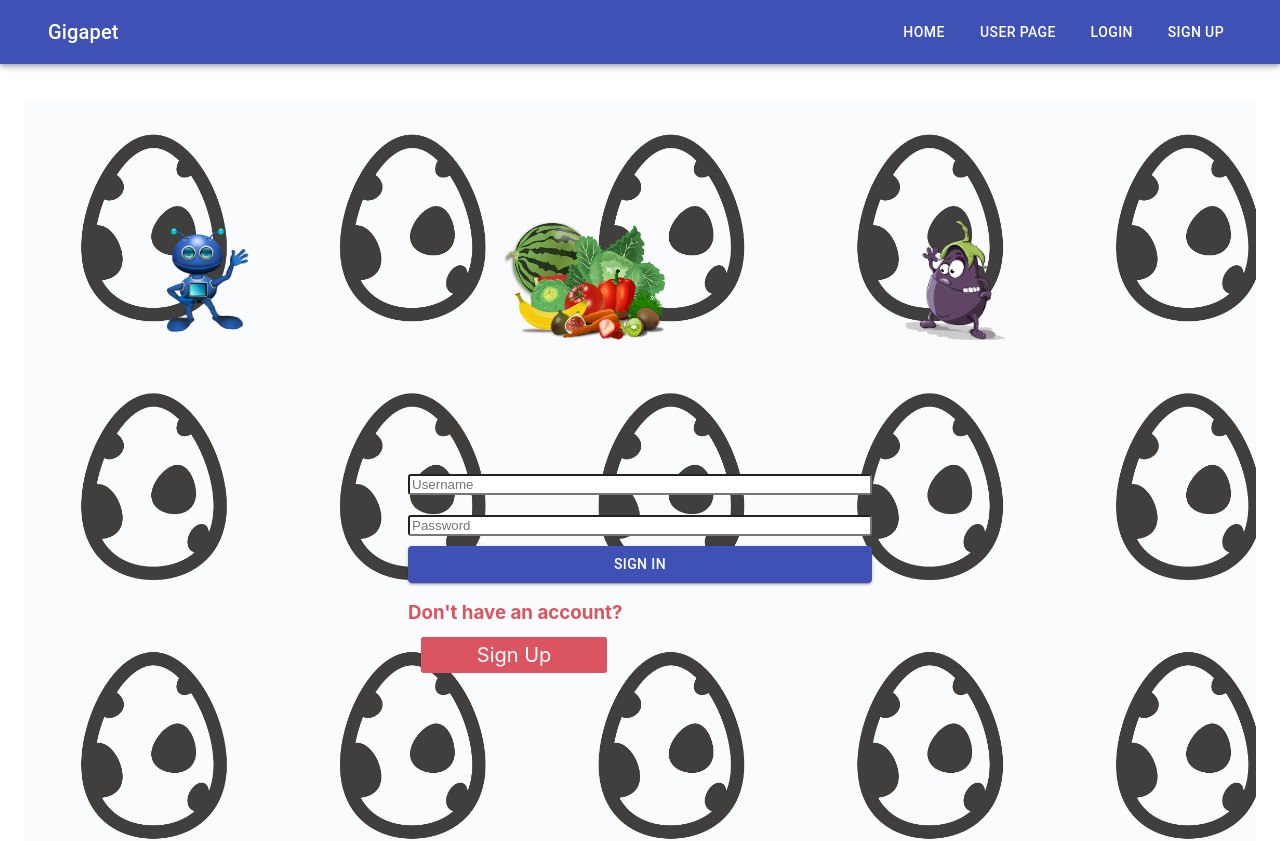
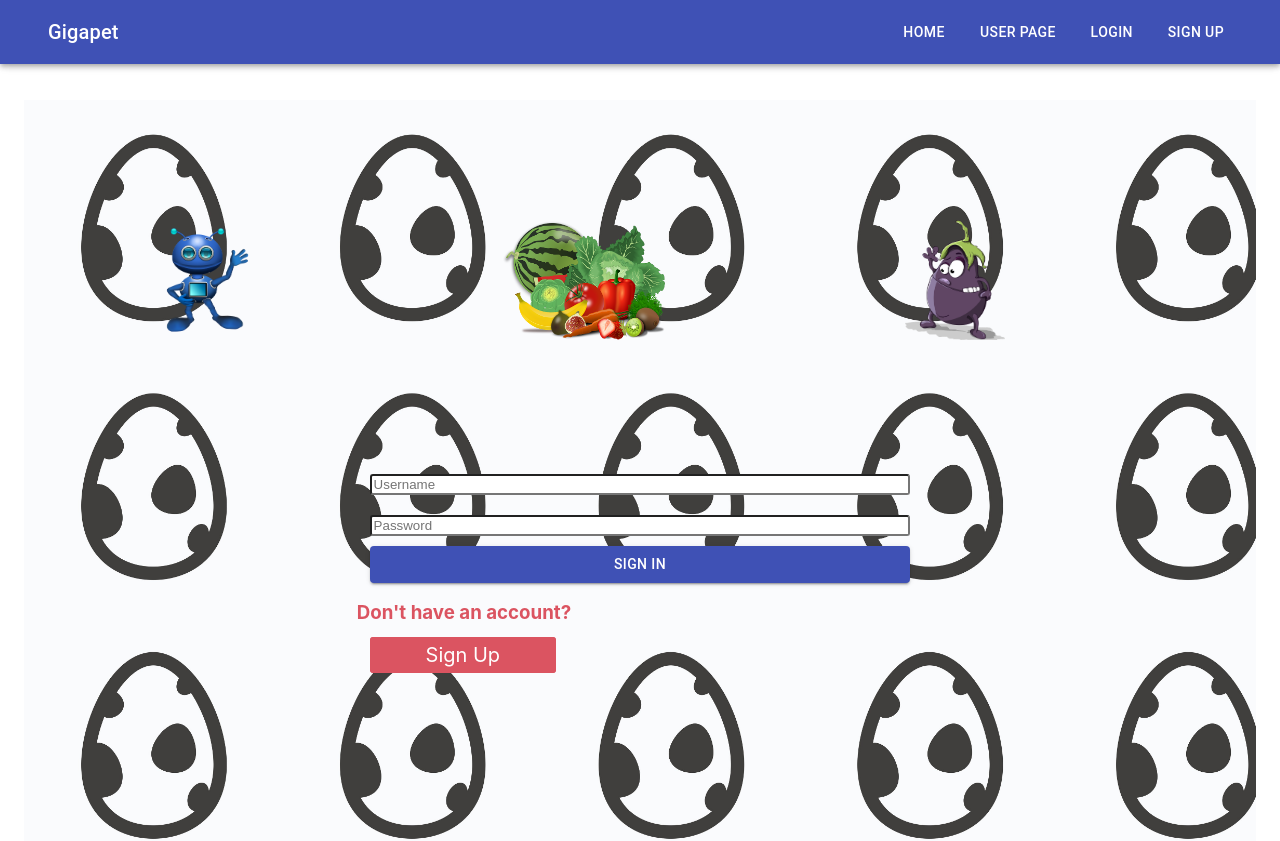
Before and after one commit to Build-Week-Gigapet-2/Front-End, a React (Create React App) app: page /api/auth/login in a window 1280 px wide. Shown: the top 841 px of the page. Built offline with nearby package versions, Linux system fonts and the light colour scheme.

Commit message:
Touchups to match proper screen size

```diff
--- a/src/Components/User/Login.js
+++ b/src/Components/User/Login.js
@@ -42,7 +42,7 @@ function Login(props) {
             height: '100vh',
             backgroundImage: `url(${Background})`,
             backgroundRepeat: 'repeat',
-            backgroundSize: '21%',
+            backgroundSize: '21%'
         }
     })
 
@@ -50,7 +50,7 @@ function Login(props) {
         root: {
             display: "flex",
             flexDirection: 'column',
-            padding: '0 30vw',
+            padding: '0 27vw',
         }
     });
 
@@ -71,7 +71,7 @@ function Login(props) {
 
     const bottomDiv = makeStyles({
         root: {
-            padding: '0 30vw'
+            padding: '0 26vw'
         }
     })
 
--- a/src/Components/User/Register.js
+++ b/src/Components/User/Register.js
@@ -46,7 +46,7 @@ function Register(props) {
         root: {
             display: "flex",
             flexDirection: 'column',
-            padding: '0 30vw',
+            padding: '0 27vw',
         }
     });
 
@@ -67,7 +67,7 @@ function Register(props) {
 
     const bottomDiv = makeStyles({
         root: {
-            padding: '0 28vw',
+            padding: '0 24vw',
             marginLeft: '25px'
 
         }
```
